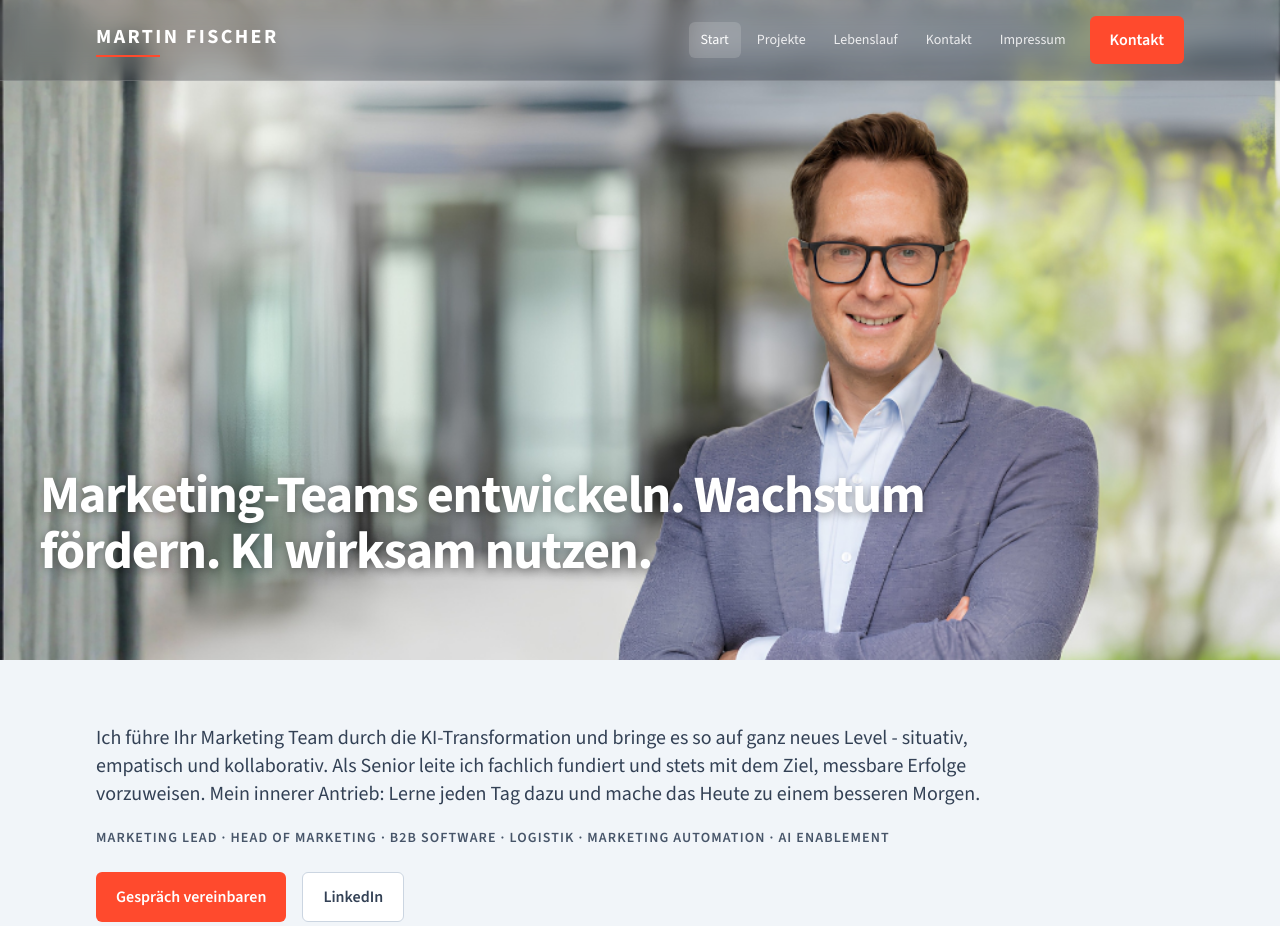
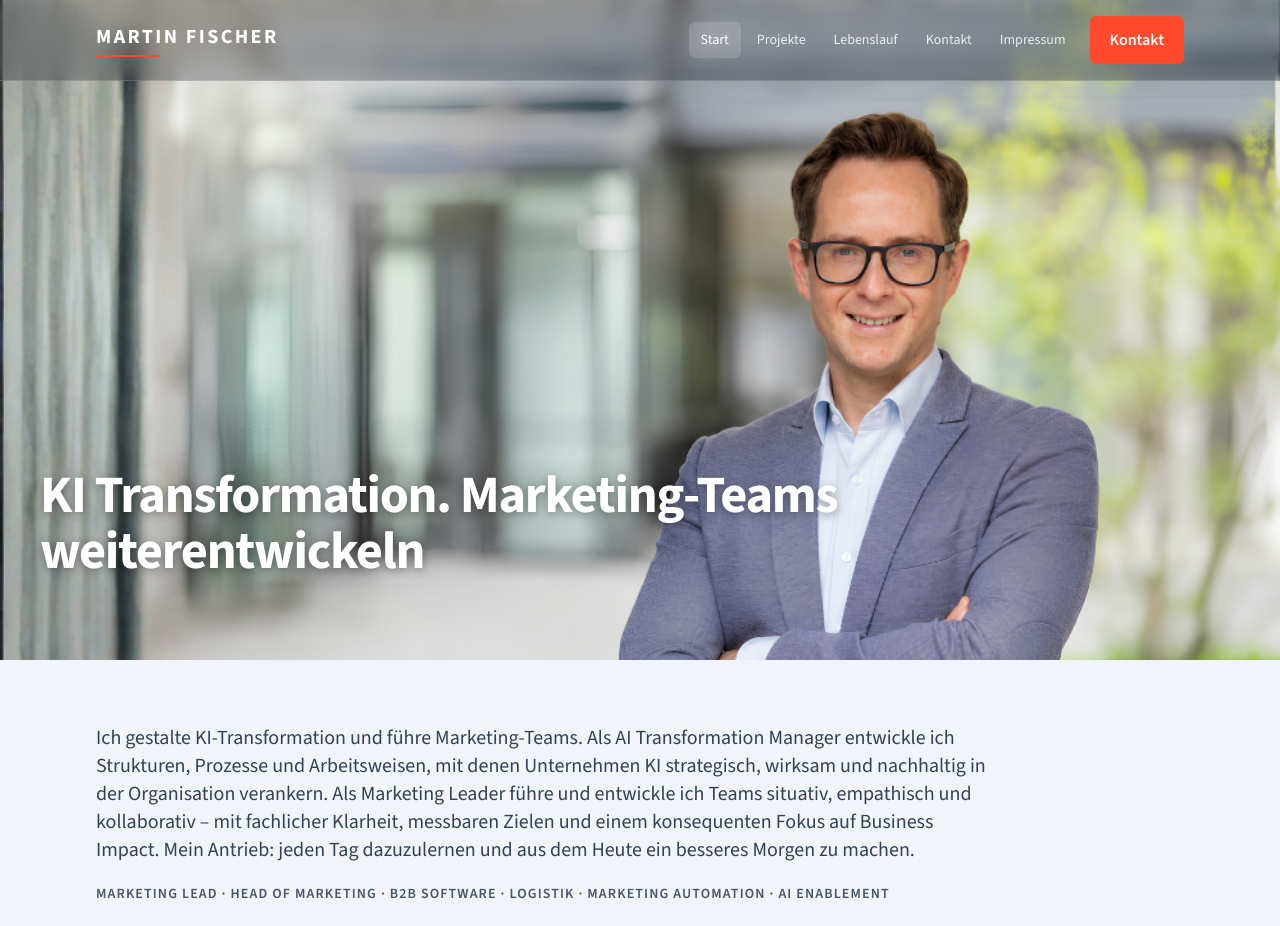
Before and after one commit to martinfischer42/Beyond_cv, a React (Vite) app: page / in a window 1280 px wide. Shown: the top 926 px of the page. Built offline with nearby package versions, Linux system fonts and the light colour scheme.

Commit message:
Update HomePage.tsx

```diff
--- a/src/pages/HomePage.tsx
+++ b/src/pages/HomePage.tsx
@@ -33,7 +33,7 @@ export default function HomePage() {
           <div className="mx-auto flex h-full w-full max-w-[1400px] items-end px-5 pb-10 md:px-10 md:pb-16 lg:pb-20">
             <div className="max-w-[900px]">
               <h1 className="text-[clamp(1.85rem,4.1vw,3.5rem)] font-black leading-[1.08] text-white [text-shadow:0_2px_10px_rgba(0,0,0,0.35)]">
-               Marketing-Teams entwickeln. Wachstum fördern. KI wirksam nutzen.
+               KI Transformation. Marketing-Teams weiterentwickeln
               </h1>
             </div>
           </div>
@@ -42,9 +42,8 @@ export default function HomePage() {
 
       <section className="mx-auto w-full max-w-content px-5 py-2 md:px-8 md:py-4">
         <p className="max-w-4xl text-base leading-relaxed text-slate-700 md:text-xl">
-          Ich führe Ihr Marketing Team durch die KI-Transformation und bringe es so auf ganz neues Level - situativ, empatisch und kollaborativ.
-          Als Senior leite ich fachlich fundiert und stets mit dem Ziel, messbare Erfolge vorzuweisen.
-          Mein innerer Antrieb: Lerne jeden Tag dazu und mache das Heute zu einem besseren Morgen.
+Ich gestalte KI-Transformation und führe Marketing-Teams. Als AI Transformation Manager entwickle ich Strukturen, Prozesse und Arbeitsweisen, mit denen Unternehmen KI strategisch, wirksam und nachhaltig in der Organisation verankern. Als Marketing Leader führe und entwickle ich Teams situativ, empathisch und kollaborativ – mit fachlicher Klarheit, messbaren Zielen und einem konsequenten Fokus auf Business Impact.
+Mein Antrieb: jeden Tag dazuzulernen und aus dem Heute ein besseres Morgen zu machen.
         </p>
 
         <p className="mt-5 text-xs font-semibold uppercase tracking-[0.08em] text-slate-600 md:text-sm">
```
